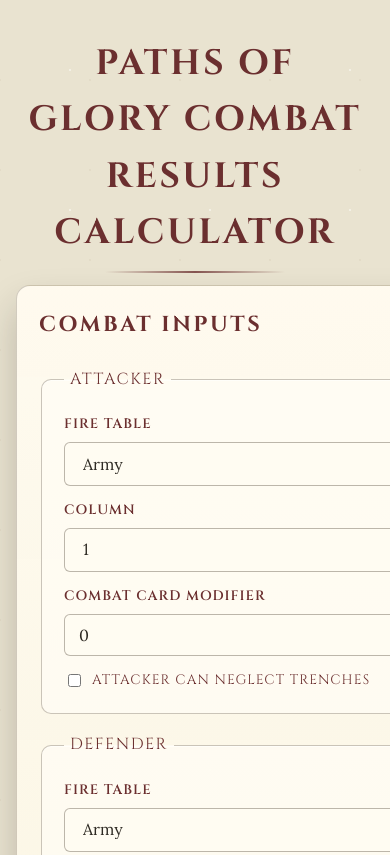
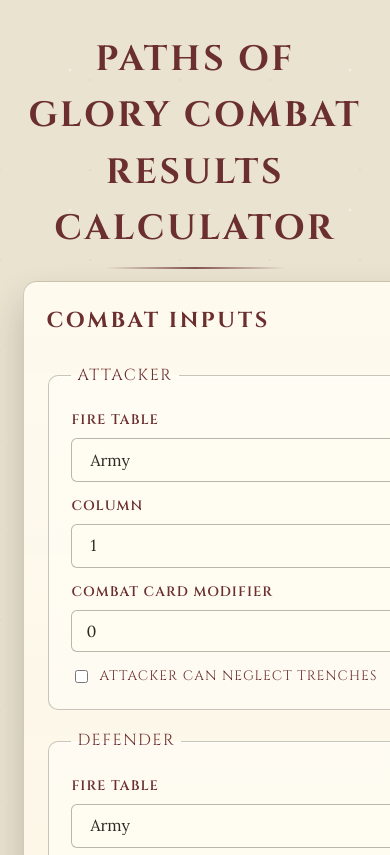
Before and after one commit to ampercival/pog_combat_calc, a plain HTML site: page index.html in a window 390 px wide. Shown: the top 855 px of the page. Drawn offline with Linux system fonts and the light colour scheme.

Commit message:
Further mobile improvements

```diff
--- a/style.css
+++ b/style.css
@@ -17,6 +17,7 @@
   --accent-blue: var(--accent-primary);
   --accent-emerald: #846c3e;
   --accent-gold: var(--accent-secondary);
+  --page-gutter: clamp(16px, 6vw, 32px);
 }
 
 * {
@@ -69,17 +70,20 @@ h6 {
   margin: 0;
   margin-left: calc(50% - 50vw);
   margin-right: calc(50% - 50vw);
-  padding: clamp(40px, 8vw, 64px) clamp(16px, 8vw, 48px) clamp(28px, 6vw, 40px);
-  padding-left: max(clamp(16px, 8vw, 48px), env(safe-area-inset-left));
-  padding-right: max(clamp(16px, 8vw, 48px), env(safe-area-inset-right));
+  padding: clamp(40px, 8vw, 64px) var(--page-gutter) clamp(28px, 6vw, 40px);
+  padding-left: max(var(--page-gutter), env(safe-area-inset-left));
+  padding-right: max(var(--page-gutter), env(safe-area-inset-right));
   text-align: center;
   position: relative;
+  display: flex;
+  flex-direction: column;
+  align-items: center;
 }
 
 .page-header > * {
-  max-width: min(1100px, 90vw);
-  margin-left: auto;
-  margin-right: auto;
+  width: min(1100px, 100%);
+  max-width: 1100px;
+  margin: 0 auto;
 }
 
 .page-header::after {
@@ -100,6 +104,7 @@ h6 {
 
 .page-header h1 {
   margin: 0;
+  width: 100%;
   font-family: var(--font-heading);
   font-size: clamp(2.2rem, 3.2vw, 3.1rem);
   letter-spacing: 0.18em;
@@ -118,7 +123,7 @@ h6 {
 main {
   max-width: 1100px;
   margin: 0 auto 64px;
-  padding: 0 24px 24px;
+  padding: 0 var(--page-gutter) 24px;
   display: grid;
   gap: 28px;
 }
@@ -542,9 +547,9 @@ main {
   margin-left: calc(50% - 50vw);
   margin-right: calc(50% - 50vw);
   text-align: center;
-  padding: clamp(28px, 6vw, 48px) clamp(16px, 8vw, 48px) clamp(36px, 7vw, 56px);
-  padding-left: max(clamp(16px, 8vw, 48px), env(safe-area-inset-left));
-  padding-right: max(clamp(16px, 8vw, 48px), env(safe-area-inset-right));
+  padding: clamp(28px, 6vw, 48px) var(--page-gutter) clamp(36px, 7vw, 56px);
+  padding-left: max(var(--page-gutter), env(safe-area-inset-left));
+  padding-right: max(var(--page-gutter), env(safe-area-inset-right));
   color: var(--muted-text);
   font-size: 0.9rem;
   background: rgba(252, 246, 226, 0.6);
@@ -746,7 +751,7 @@ main {
 
 @media (max-width: 1024px) {
   main {
-    padding: 0 20px 24px;
+    padding: 0 var(--page-gutter) 24px;
     gap: 24px;
   }
 
@@ -783,7 +788,7 @@ main {
 
 @media (max-width: 600px) {
   main {
-    padding: 0 16px 20px;
+    padding: 0 var(--page-gutter) 20px;
     gap: 22px;
   }
 
@@ -792,9 +797,9 @@ main {
   }
 
   .page-header {
-    padding: 36px clamp(16px, 6vw, 32px) 24px;
-    padding-left: max(clamp(16px, 6vw, 32px), env(safe-area-inset-left));
-    padding-right: max(clamp(16px, 6vw, 32px), env(safe-area-inset-right));
+    padding: 32px var(--page-gutter) 24px;
+    padding-left: max(var(--page-gutter), env(safe-area-inset-left));
+    padding-right: max(var(--page-gutter), env(safe-area-inset-right));
   }
 
   .page-header h1 {
@@ -802,9 +807,9 @@ main {
   }
 
   .page-footer {
-    padding: 28px clamp(16px, 6vw, 32px) 36px;
-    padding-left: max(clamp(16px, 6vw, 32px), env(safe-area-inset-left));
-    padding-right: max(clamp(16px, 6vw, 32px), env(safe-area-inset-right));
+    padding: 24px var(--page-gutter) 32px;
+    padding-left: max(var(--page-gutter), env(safe-area-inset-left));
+    padding-right: max(var(--page-gutter), env(safe-area-inset-right));
   }
 
   .form-grid {
```
